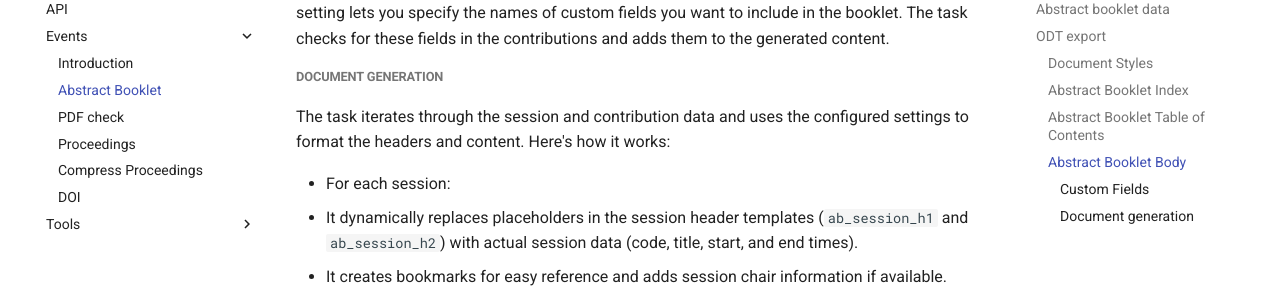
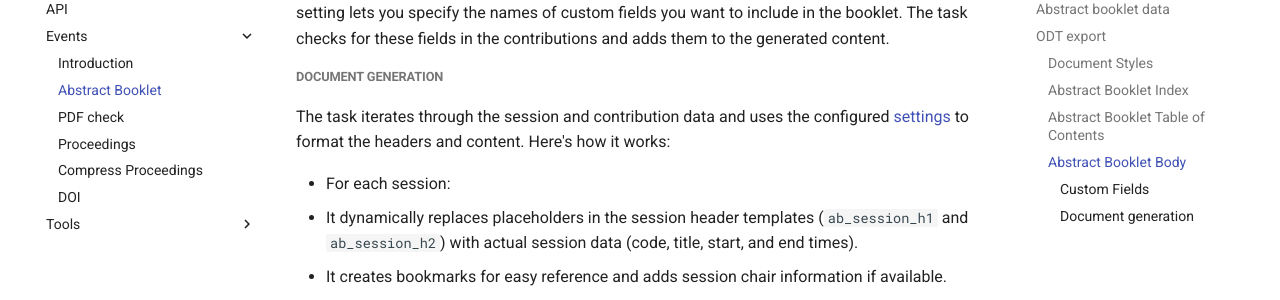
Before and after one commit to JACoW-org/docs-MEOW, an MkDocs documentation site: the page built from docs/events/abstractBooklet.md, in a window 1280 px wide and 900 px high, scrolled down 2002 px. Shown: the part 153-453 px from the top of the window. Built offline with MkDocs 1.6.1 and Material for MkDocs 9.7.7, drawn with Linux system fonts in a browser that asks for light colours; comment, search, counter and statistics services are not loaded; part of the change alters nothing that is shown.

```diff
--- a/docs/events/abstractBooklet.md
+++ b/docs/events/abstractBooklet.md
@@ -67,7 +67,7 @@ You can include custom fields in the abstract booklet using the `custom_fields`
 
 ##### Document generation
 
-The task iterates through the session and contribution data and uses the configured settings to format the headers and content. Here's how it works:
+The task iterates through the session and contribution data and uses the configured [settings](https://purr-docs.jacow.org/Functionalities/abstractBooklet/#settings) to format the headers and content. Here's how it works:
 
 - For each session:
   - It dynamically replaces placeholders in the session header templates (`ab_session_h1` and `ab_session_h2`) with actual session data (code, title, start, and end times).
```
